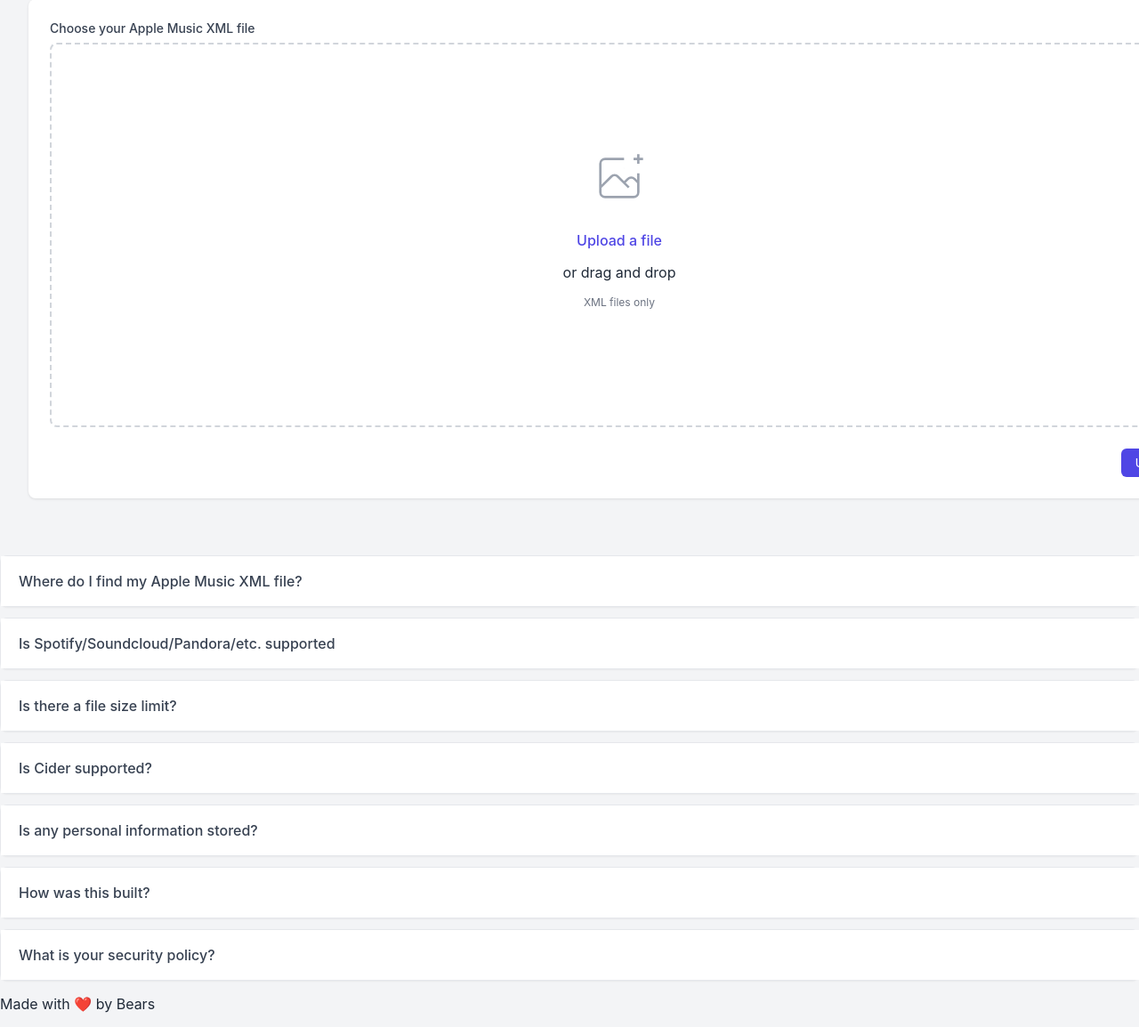
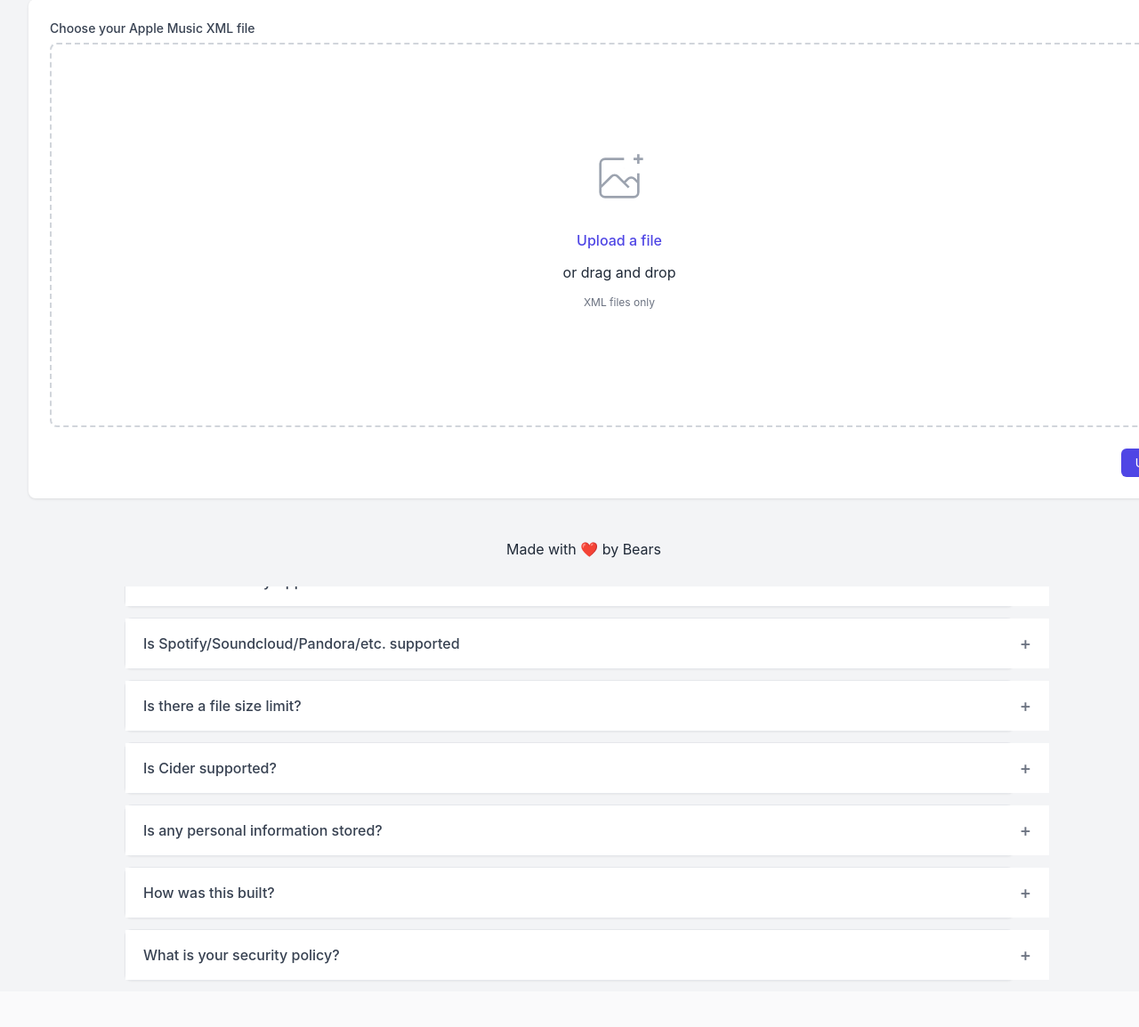
Before and after one commit to owencmcgrath/AM2WEB, a Flask app: page / in a window 1280 px wide; the page is wider, and only the part inside the window is pictured. Shown: the part 141-1295 px from the top of that part at 89% size. After the commit the page ends 1244 px from the top of that part, so only its background shows below. Run offline with Flask 3, Linux system fonts and the light colour scheme.

Commit message:
Update upload.css

```diff
--- a/static/upload.css
+++ b/static/upload.css
@@ -142,8 +142,9 @@
 }
 
 .faq-section {
-  max-width: 1400px;
+  max-width: 1000px;
   margin: 0 auto;
+  border-radius: 100px;
 }
 
 .faq-item {
@@ -286,3 +287,15 @@
       display: none;
   }
 }
+
+.footer
+{
+  position: fixed;
+  left: 0;
+  bottom: 0;
+  width: 100%;
+  background-color: #f3f4f6;
+  color: #1f2937;
+  text-align: center;
+  padding: 1rem;
+}
```
